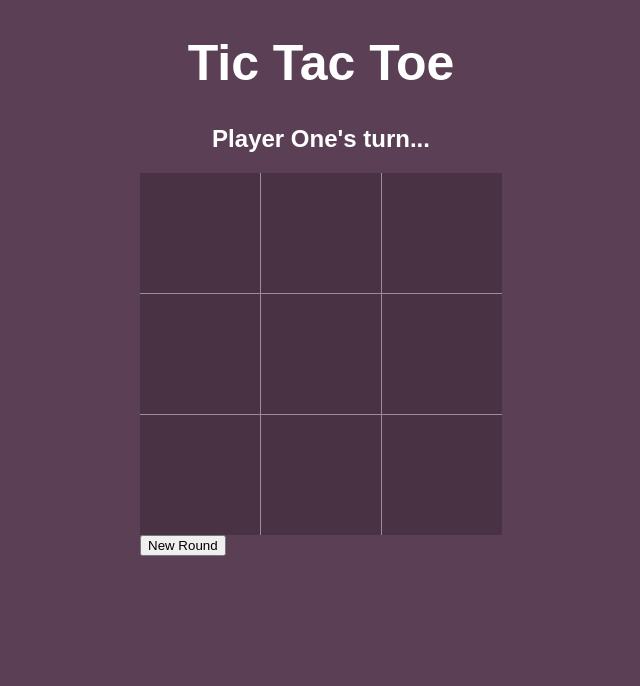
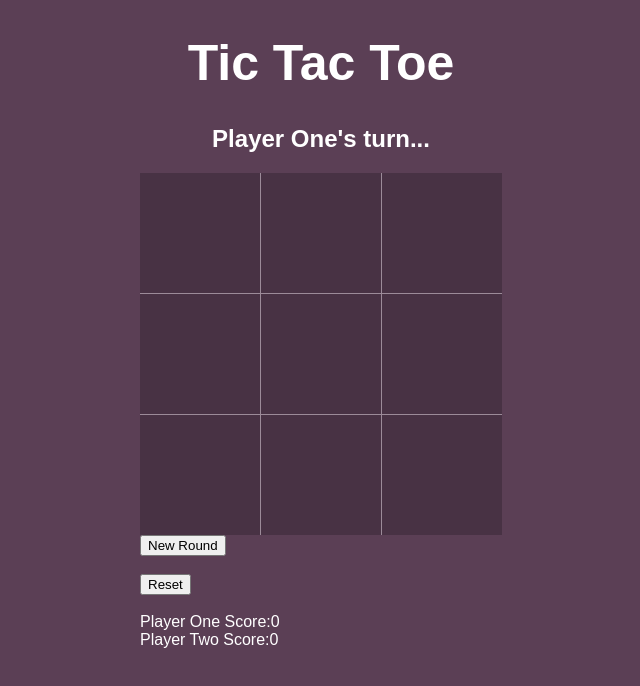
Before and after one commit to ilovelolla/Tic-Tac-Toe, a plain HTML site: page index.html in a window 1280 px wide. Both pictures are taken after a click on the button "New Round". Shown: the whole page, without its empty margins (319-959 px from the left). Drawn offline with Linux system fonts and the light colour scheme.

Commit message:
added players score

```diff
--- a/index.html
+++ b/index.html
@@ -22,6 +22,16 @@
             <div class="child"></div> -->
         </div>
         <button id="newRound">New Round</button>
+        <br>
+        <br>
+        <button id="reset">Reset</button>
+        <br>
+        <br>
+        <div class="score">
+            <div id="playerOnescore">Player One Score:</div>
+            <div id="playerTwoscore">Player Two Score:</div>
+
+        </div>
     </div>
     <script src="script.js"></script>
 
--- a/script.js
+++ b/script.js
@@ -107,7 +107,7 @@ function GameController(
     if (moveCount === maxRound) {
       endGame();
     };
-    return moveCount;
+    return {moveCount, playerOnescore, playerTwoscore};
   };
 
   const endGame = () => {
@@ -119,7 +119,7 @@ function GameController(
   };
 
   const getplayerOnescore = () => playerOnescore;
-  const getplayeTwoscore = () => playerTwoscore;
+  const getplayerTwoscore = () => playerTwoscore;
 
   const playRound = (row, column) => {
 
@@ -140,7 +140,7 @@ function GameController(
 
   return {
     playRound, switchPlayerTurn,getActivePlayer, checkWinner, players , scoreBoard, checkTie,
-    getplayerOnescore, getplayerOnescore, getBoard: board.getBoard, grid, maxRound, moveCount};
+  getplayerOnescore, getplayerTwoscore, getBoard: board.getBoard, grid, maxRound, moveCount};
 };
 
 
@@ -151,6 +151,9 @@ function ScreenController() {
   const boardDiv = document.querySelector(".board");
   const cellDiv = document.querySelector(".child");
   const board = game.getBoard();
+  const playerOnescore = document.querySelector("#playerOnescore");
+  const playerTwoscore = document.querySelector("#playerTwoscore");
+
   var arr = [];
 
   const updateScreen = () => {
@@ -163,6 +166,9 @@ function ScreenController() {
 
     // Display player's turn
     playerTurnDiv.textContent = `${activePlayer.name}'s turn...`;
+
+    playerOnescore.innerHTML = `Player One Score:${game.getplayerOnescore()}`;
+    playerTwoscore.innerHTML = `Player Two Score:${game.getplayerTwoscore()}`;
 
     // Render board squares
     board.forEach((row,column) => {
@@ -201,16 +207,29 @@ function ScreenController() {
       }};
 
 
-
-
-  // Reset the game
+  // New round game
    function handleNewRound(e){
     document.querySelector('#newRound').addEventListener('click', function(){
      const cells = document.querySelectorAll(".child");
     cells.forEach(cell => {
       cell.innerHTML = "";});
      board.forEach(row => row.fill(""));
+      boardDiv.addEventListener("click", clickHandlerBoard);
      })};
+
+  //Reset Game
+     function resetGame(e) {
+      document.querySelector('#reset').addEventListener('click', function(){
+      const cells = document.querySelectorAll(".child");
+      cells.forEach(cell => {
+      cell.innerHTML = "";});
+      board.forEach(row => row.fill(""));
+      })
+     };
+
+     const resetboardGame = (e) => {
+
+     }
 
 
 
@@ -218,8 +237,7 @@ function ScreenController() {
   // Initial render
   updateScreen();
   handleNewRound();
-
-
+  resetGame();
 
 }
 
--- a/styles.css
+++ b/styles.css
@@ -37,6 +37,3 @@ h2 {
   color: #FF7F5B;
   font-size: 2.5rem;
 }
-.already-played {
-  pointer-events: none;
-}
```
